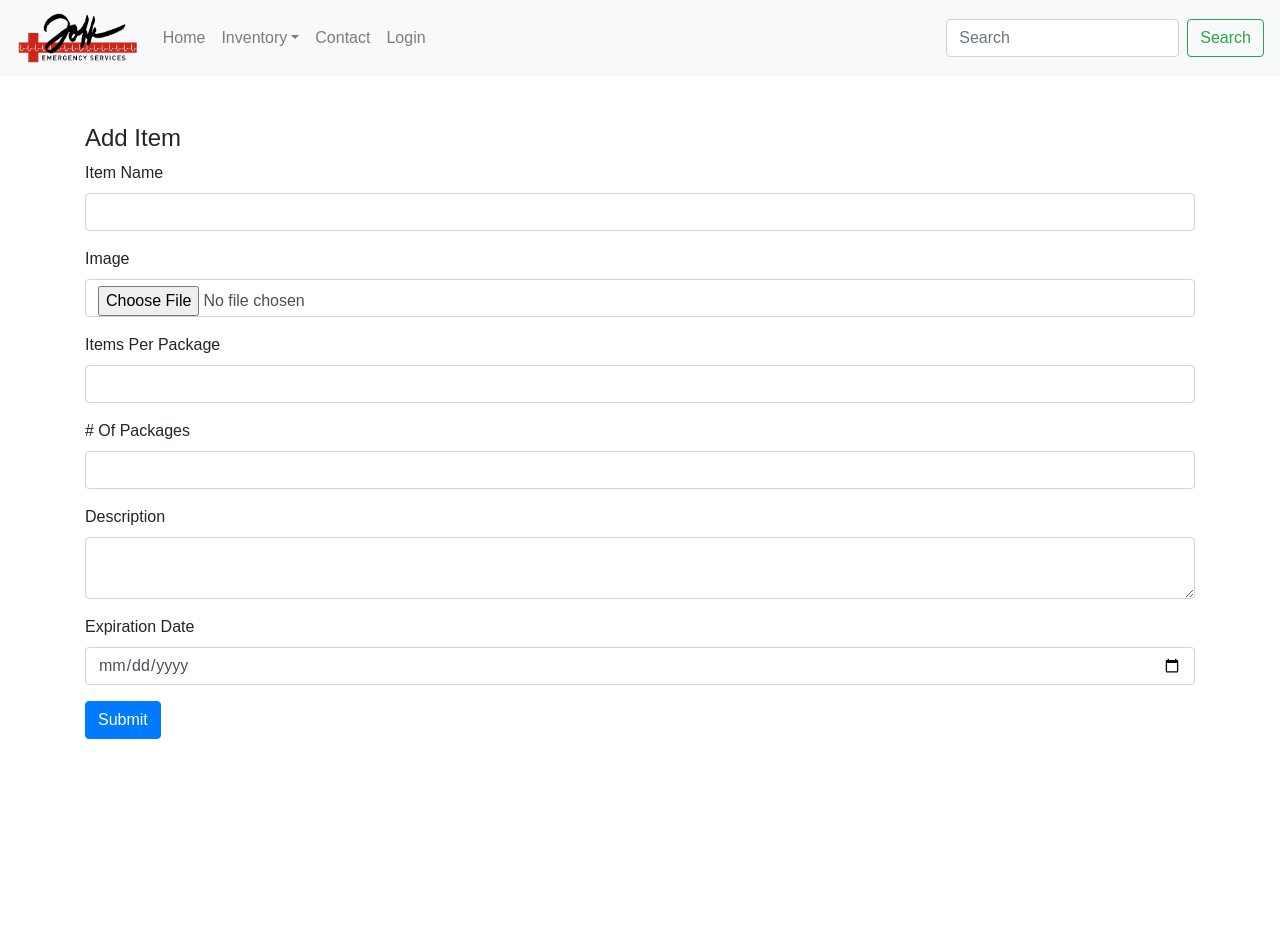
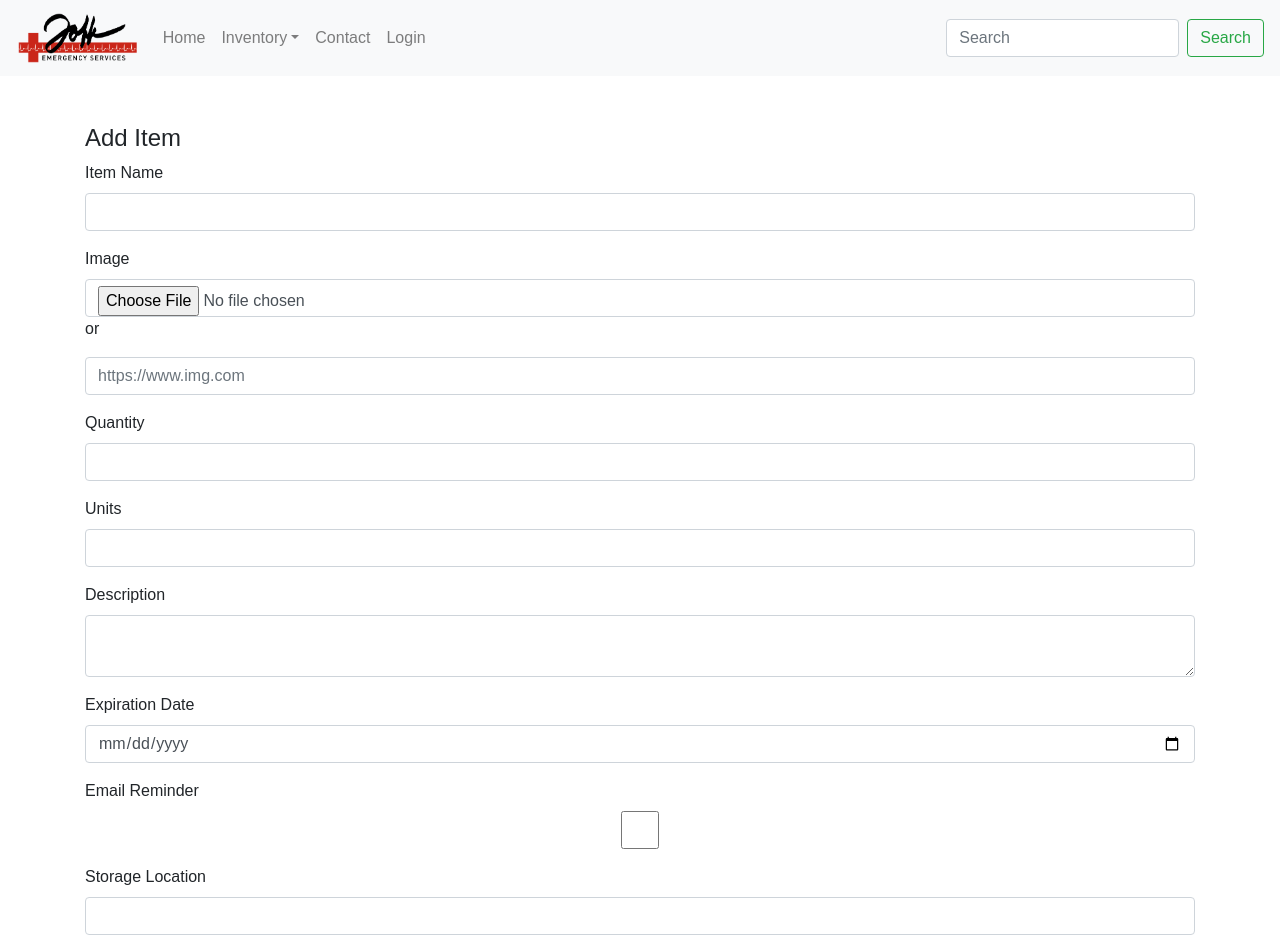
Before and after one commit to chasfricke/inventory-fe, a React (Create React App) app: page /inventory/add in a window 1280 px wide. Shown: the top 949 px of the page. Before the commit the page ends 800 px from the top, so only its background shows below. Built offline with nearby package versions, Linux system fonts and the light colour scheme.

Commit message:
updated styling affected by Router implementation

```diff
--- a/src/components/AddItemForm.js
+++ b/src/components/AddItemForm.js
@@ -33,19 +33,21 @@ export class AddItemForm extends React.Component {
           <h4>Add Item</h4>
           <div className="form-group">
             <label>Item Name</label>
-            <input type="link" className="form-control" name="item_name" value={this.state.first_name} onChange={this.handleInputChange} />
+            <input type="link" className="form-control" name="item_name" value={this.state.item_name} onChange={this.handleInputChange} />
           </div>
           <div className="form-group">
             <label>Image</label>
-            <input type="file" className="form-control" name="image" value={this.state.image} onChange={this.handleInputChange} />
+            <input type="file" className="form-control" name="image_upload" value={this.state.image_upload} onChange={this.handleInputChange} />
+            <p>or</p>
+            <input type="text" className="form-control" placeholder="https://www.img.com" name="image_link" value={this.state.image_link} onChange={this.handleInputChange} />
           </div>
           <div className="form-group">
-            <label>Items Per Package</label>
-            <input type="number" className="form-control" name="items_per_package" value={this.state.item_quantity} onChange={this.handleInputChange} />
+            <label>Quantity</label>
+            <input type="number" className="form-control" name="quantity" value={this.state.quantity} onChange={this.handleInputChange} />
           </div>
           <div className="form-group">
-            <label># Of Packages</label>
-            <input type="number" className="form-control" name="number_of_packages" value={this.state.item_quantity} onChange={this.handleInputChange} />
+            <label>Units</label>
+            <input type="text" className="form-control" name="units" value={this.state.units} onChange={this.handleInputChange} />
           </div>
           <div className="form-group">
             <label>Description</label>
@@ -54,6 +56,14 @@ export class AddItemForm extends React.Component {
           <div className="form-group">
             <label>Expiration Date</label>
             <input type="date" className="form-control" name="expiration" value={this.state.expiration} onChange={this.handleInputChange} />
+          </div>
+          <div className="form-group">
+            <label>Email Reminder</label>
+            <input type="checkbox" className="form-control" name="email_reminder" value={this.state.email_reminder} onChange={this.handleInputChange} />
+          </div>
+          <div className="form-group">
+            <label>Storage Location</label>
+            <input type="text" className="form-control" name="item_location" value={this.state.item_location} onChange={this.handleInputChange} />
           </div>
         </div>
         <button className="btn btn-primary" onClick={this.onSubmit}>Submit</button>
--- a/src/components/ItemList.js
+++ b/src/components/ItemList.js
@@ -12,28 +12,28 @@ export class ItemList extends React.Component {
       "school": "Boulder High School",
       "email": "JCFarnz@gmail.com",
       "items": [{
-        "name": "water",
+        "item_name": "water",
         "description": "blue 5-gallon jugs of water.",
-        "expiration": "04/20",
+        "expiration": "04/20/19",
         "quantity": "10 units",
         "image": "http://www.survivalsolutions.com/store/media/Water/3_5galwaterjug_full.gif"
       },
       {
         "name": "food",
         "description": "protein bars",
-        "expiration": "05/20",
+        "expiration": "05/20/18",
         "quantity": "100 bars, 5oz each",
         "image": "https://www.moreprepared.com/pub/media/catalog/product/cache/75eed2686e01eb22cb4050b2f40ddf97/h/t/httpsstaging.moreprepared.compubmediacatalogproductsosos_food_bar_2400_calorie.jpg"
       },
       {
-        "name": " thermal blankets",
+        "name": "thermal blankets",
         "description": "First aid kit blankets help block and repel rain, snow, and moisture to keep you dry in damp, wet, cold, rainy environments. Helps maintain approximately 90% of body heat during intense cold climates. The lightweight design makes it a necessity safety first aid kit item to have.",
         "expiration": "NA",
         "quantity": "100 blankets",
         "image": "https://i.ebayimg.com/images/g/VU0AAOSwWKtUrij0/s-l300.jpg"
       },
       {
-        "name": " nitrile gloves",
+        "name": "nitrile gloves",
         "description": "8 mil. thickness, size L",
         "expiration": "NA",
         "quantity": "250 pairs",
@@ -54,7 +54,7 @@ export class ItemList extends React.Component {
   renderItemsList(item){
     if (this.state.testData != null) {
       return (
-          <div className="card col-8 col-sm-5 col-md-3 col-lg-3 col-xl-2 m-1 p-0 shadow mb-5 bg-white rounded">
+          <div className="card col-8 col-sm-5 col-md-3 col-lg-3 col-xl-2 m-1 p-0 shadow mb-5 bg-white rounded text-center">
             <div className="card-header">
               <h4 className="card-title mb-0">{item.name.toUpperCase()}</h4>
             </div>
@@ -75,7 +75,7 @@ export class ItemList extends React.Component {
 
   render() {
     return (
-      <div>
+      <div className="text-center">
         <h2>{this.state.testData.school}</h2>
         <div className=" container-fluid list-container">
           <br/>
```
Also changed, not shown: 1 other file (tests, documents, lock files or other folders).
